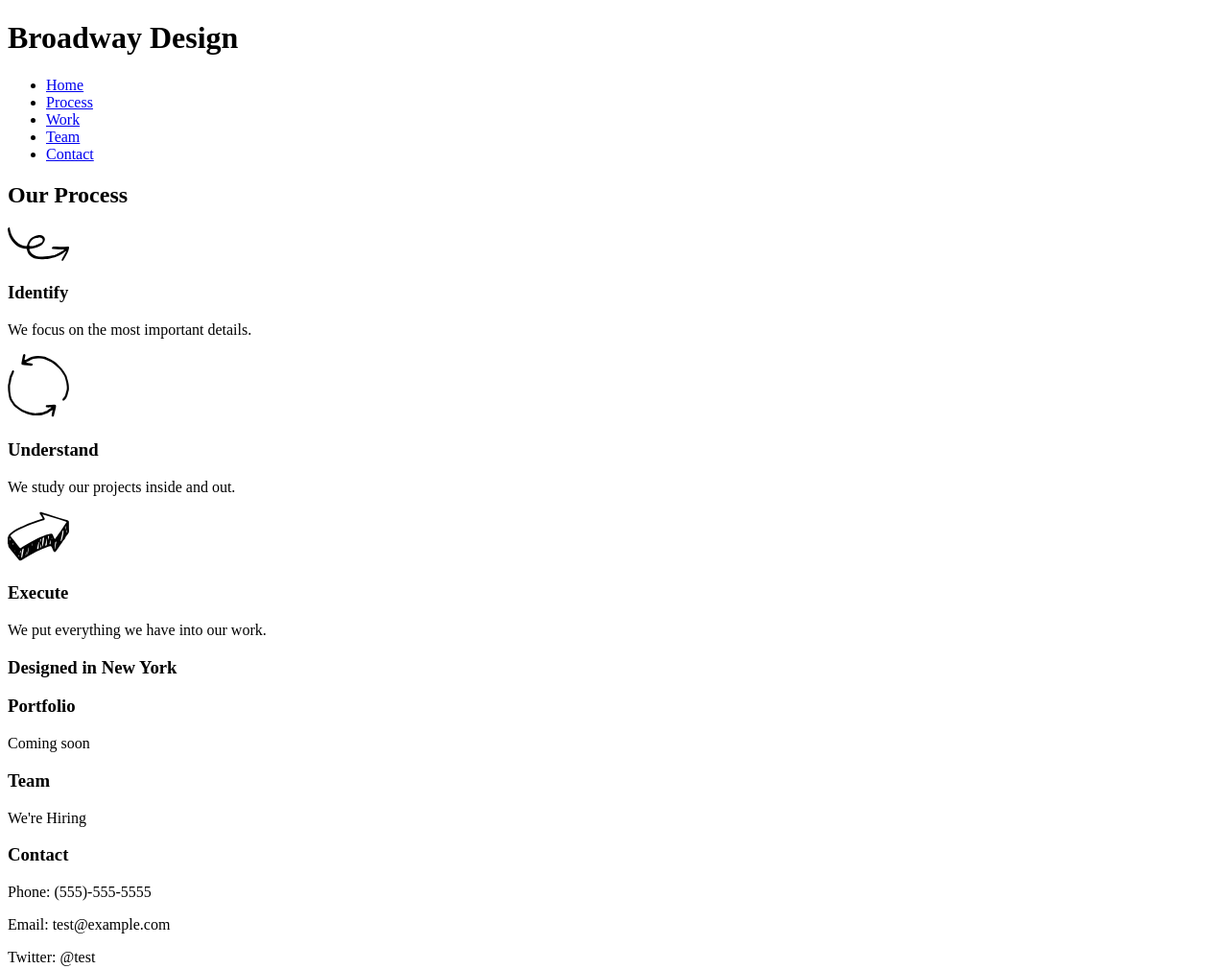
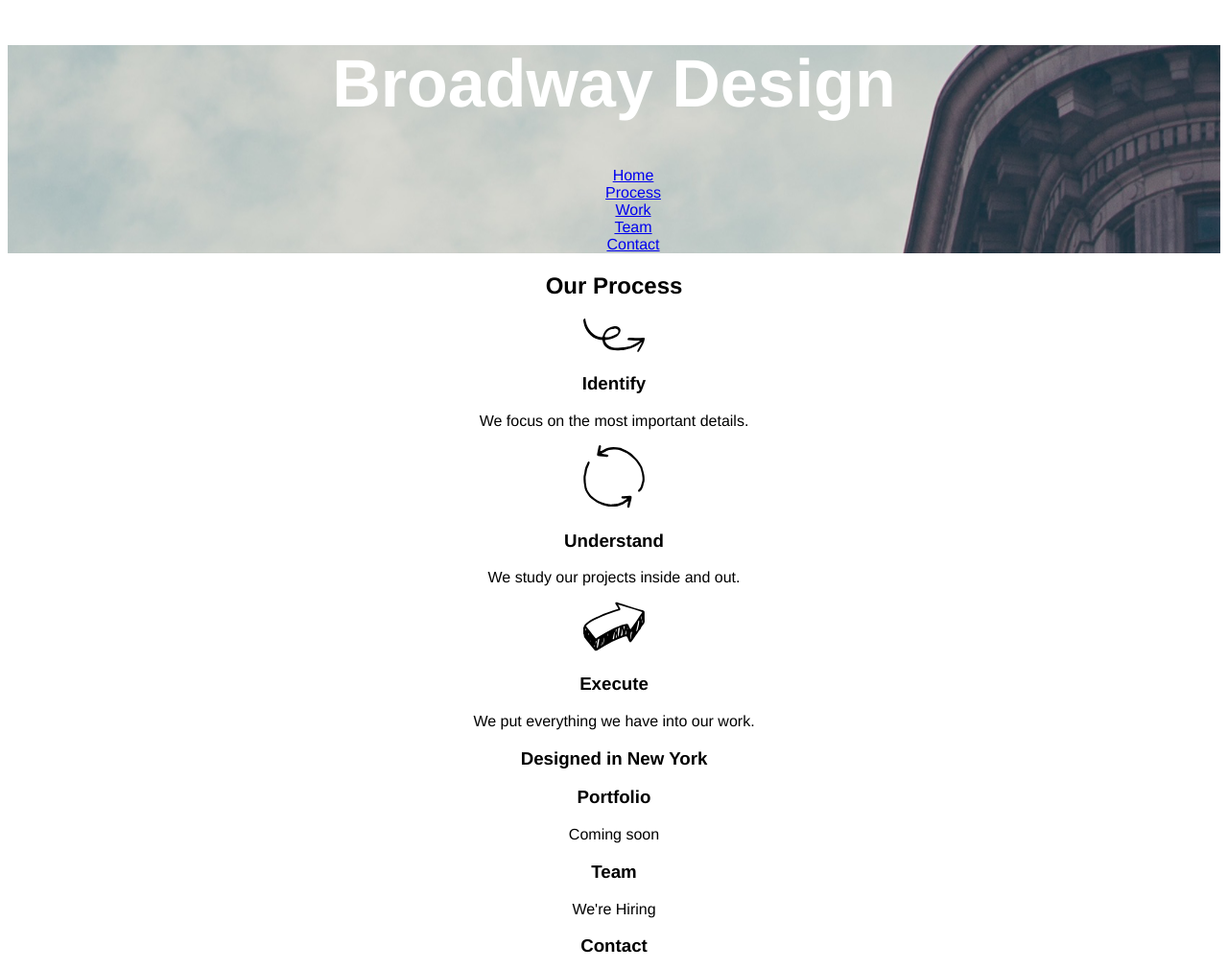
Before and after one commit to EgoKsenia/Broadway, a plain HTML site: page index.html in a window 1280 px wide. Shown: the top 1010 px of the page at 96% size. Drawn offline with Linux system fonts and the light colour scheme.

Commit message:
Add css link and style

```diff
--- a/css/style.css
+++ b/css/style.css
@@ -4,7 +4,6 @@ body {
 }
 
 h1 {
-  background-image: image(resources/images/the-flatiron-building.png);
   color: white;
   font-size: 70px;
   font-weight: bold;
@@ -13,3 +12,7 @@ h1 {
 ul#main-list li {
   display: block;
 }
+
+.head {
+  background-image: url("../resources/images/the-flatiron-building.png");
+}
--- a/index.html
+++ b/index.html
@@ -1,13 +1,16 @@
 <!DOCTYPE html>
 <html>
+
   <head>
     <meta charset="utf-8">
+    <link href="./css/style.css" type="text/css" rel="stylesheet">
     <title>Broadway</title>
   </head>
+
   <body>
     <!--Introduction-->
-    <div class="head" id="home">
-      <h1>Broadway Design</h1>
+    <div class="head">
+      <h1 id="home">Broadway Design</h1>
     <!--Options of the page-->
       <ul id="main-list">
         <li><a href="#home">Home</a></li>
```
